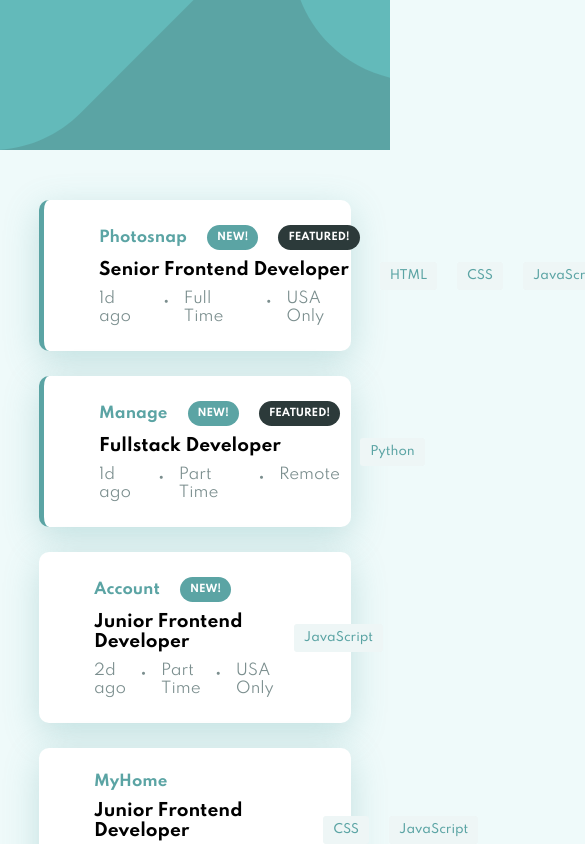
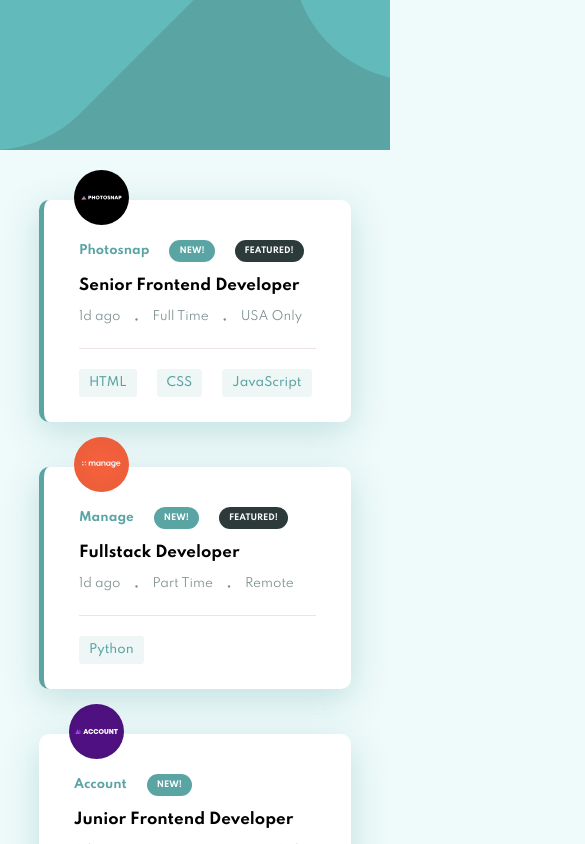
Before and after one commit to anohene1/job-listing, a React (Create React App) app: page / in a window 390 px wide. Shown: the top 844 px of the page, 585 px wide, since content can reach past the window. Built offline with nearby package versions, Linux system fonts and the light colour scheme.

Commit message:
complete

```diff
--- a/src/components/Avatar/Avatar.module.scss
+++ b/src/components/Avatar/Avatar.module.scss
@@ -1,11 +1,16 @@
 .avatar {
     height: 90px;
     width: 90px;
-    border-radius: 50%;
+    border-radius: 500px;
+
+    @media (max-width: 580px) {
+        height: 55px;
+        width: 55px;
+    }
 
     img {
         height: 100%;
-        width: 100%;
+        width: auto;
 
     }
 }
--- a/src/components/Badge/Badge.module.scss
+++ b/src/components/Badge/Badge.module.scss
@@ -4,4 +4,8 @@
     color: white;
     padding: 6px 10px;
     border-radius: 50px;
+
+    @media (max-width: 450px) {
+        font-size: 8px;
+    }
 }
--- a/src/components/Card/Card.jsx
+++ b/src/components/Card/Card.jsx
@@ -12,7 +12,7 @@
 
   return (
     <div style={style} className={styles.card}>
-      <Avatar image={item.logo} alt={item.company} />
+      <div className={styles.avatar}><Avatar image={item.logo} alt={item.company} /></div>
       <div className={styles.details}>
         <div className={styles.name_badges}>
           <span className={styles.company_name}>{item.company}</span>
--- a/src/components/Card/Card.module.scss
+++ b/src/components/Card/Card.module.scss
@@ -9,6 +9,26 @@
     align-items: center;
     border-radius: 10px;
     box-shadow: 0 10px 35px rgba(hsl(180, 29%, 50%), 0.3);
+
+    @media (max-width: 845px) {
+        display: grid;
+        grid-template-columns: 90px 1fr;
+    }
+
+    @media (max-width: 580px) {
+        position: relative;
+        padding-top: 40px;
+        margin-bottom: 45px;
+        display: flex;
+        flex-direction: column;
+        align-items: flex-start;
+
+        .avatar {
+            position: absolute;
+            top: -30px;
+            left: 30px;
+        }
+    }
 }
 
 
@@ -18,6 +38,11 @@
     justify-content: space-between;
     gap: 10px;
     flex: 2;
+
+    @media (max-width: 580px) {
+        gap: 15px;
+    }
+
 }
 
 .name_badges {
@@ -30,6 +55,10 @@
     color: hsl(180, 29%, 50%);
     font-weight: 700;
     font-size: 15px;
+
+    @media (max-width: 450px) {
+        font-size: 12px;
+    }
 }
 
 .title {
@@ -38,6 +67,10 @@
     transition: color 0.2s;
     font-size: 17px;
     display: inline;
+
+    @media (max-width: 450px) {
+        font-size: 15px;
+    }
 
     &:hover {
         color: hsl(180, 29%, 50%);
@@ -49,9 +82,23 @@
     gap: 10px;
     color: hsl(180, 8%, 52%);
     font-size: 15px;
+    flex-wrap: wrap;
+
+    @media (max-width: 450px) {
+        font-size: 12px;
+    }
 }
 
 .tags {
     display: flex;
     gap: 20px;
+
+    @media (max-width: 845px) {
+        grid-column: span 2;
+        border-top: 1px solid rgb(236, 227, 227);
+        padding-top: 20px;
+        width: 100%;
+        flex-wrap: wrap;
+    }
+
 }
--- a/src/components/FilterBox/FilterBox.jsx
+++ b/src/components/FilterBox/FilterBox.jsx
@@ -2,12 +2,14 @@
 
 function FilterBox({children, onClear}) {
     return (
-        <div className={styles.container}>
+        <div className={styles.wrapper}>
+            <div className={styles.container}>
             <div className={styles.filters}>
             {children}
             </div>
             <span onClick={() => onClear()}>Clear</span>
         </div>
+        </div>
     );
 }
 
--- a/src/components/FilterBox/FilterBox.module.scss
+++ b/src/components/FilterBox/FilterBox.module.scss
@@ -1,3 +1,7 @@
+.wrapper {
+    margin: 0 10%;
+}
+
 .container {
     max-width: 1000px;
     background-color: white;
@@ -28,4 +32,5 @@
     display: flex;
     gap: 20px;
     align-items: center;
+    flex-wrap: wrap;
 }
```
